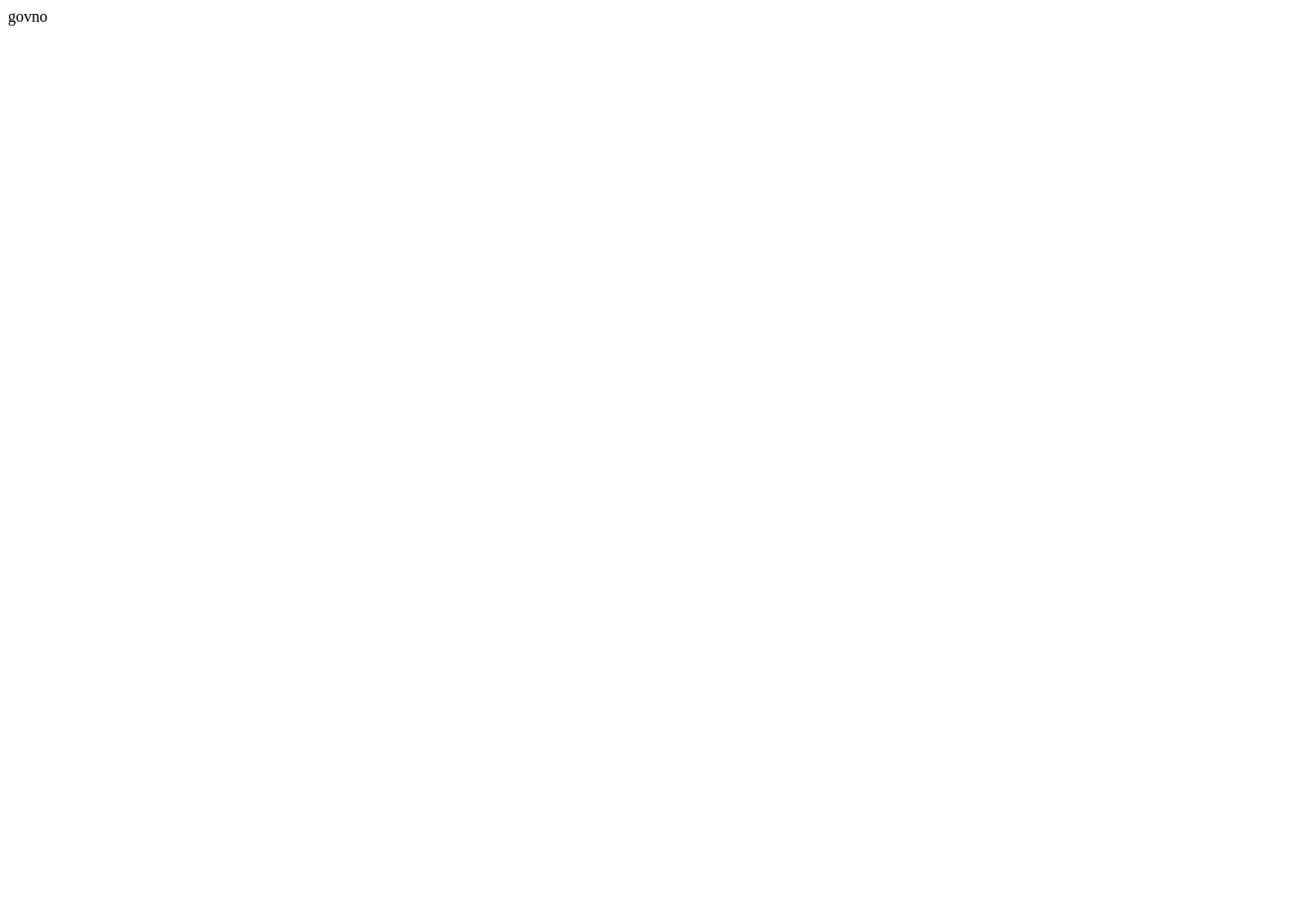
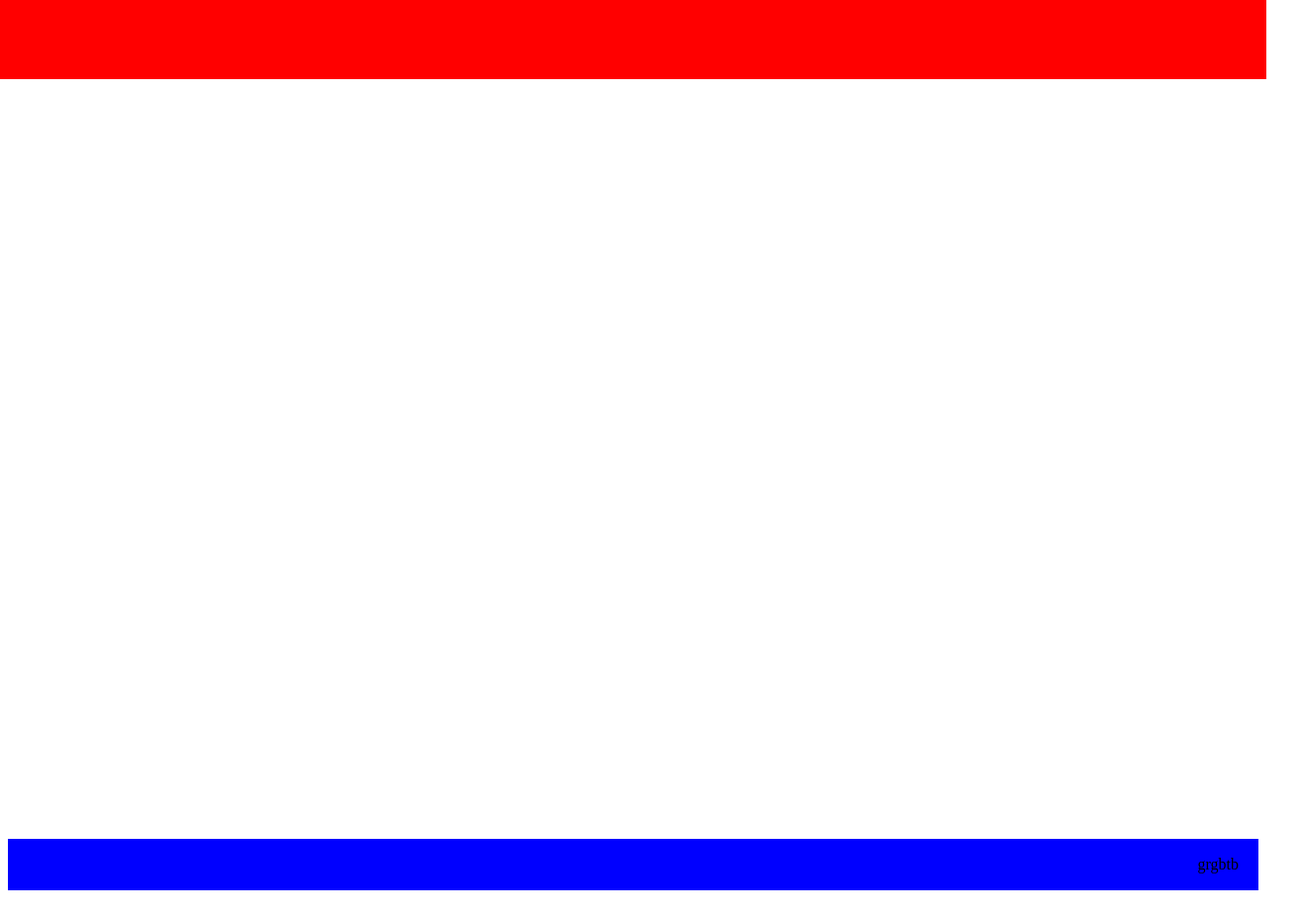
Before and after one commit to Kofeinich/advocate-front, a Gatsby site: page / in a window 1280 px wide. Shown: the whole page at 99% size, 1312 px wide, since content can reach past the window. Before the commit the page ends 800 px from the top, so only its background shows below. Built offline with nearby package versions, Linux system fonts and the light colour scheme; Gatsby itself is replaced by a stand-in of ours.

Commit message:
feat: Layout.js

```diff
--- a/package.json
+++ b/package.json
@@ -15,6 +15,7 @@
   "dependencies": {
     "@chakra-ui/gatsby-plugin": "^3.0.6",
     "@chakra-ui/react": "^2.4.1",
+    "@chakra-ui/theme-tools": "^2.0.13",
     "@emotion/react": "^11.10.5",
     "@emotion/styled": "^11.10.5",
     "framer-motion": "^7.6.7",
--- a/src/pages/index.js
+++ b/src/pages/index.js
@@ -1,11 +1,26 @@
 import * as React from 'react'
+import {
+    ThemeProvider,
+    useColorMode,
+    useColorModeValue,
+    ColorModeProvider, Box,
+} from "@chakra-ui/react";
+import colorTheme from "../styles/theme";
+import {Switcher} from "../styles/components/switcher/Switcher";
+import {Layout} from "../styles/components/layout/Layout";
 
 const MainPage = () => {
-  return (
-    <>
-      govno
-    </>
-  )
+    const {toggleColorMode} = useColorMode();
+
+    return (
+        <ThemeProvider resetCSS theme={colorTheme}>
+            <ColorModeProvider>
+                <Layout>
+                    <Box h={'800px'}></Box>
+                </Layout>
+            </ColorModeProvider>
+        </ThemeProvider>
+    )
 }
 
 export default MainPage
--- /dev/null
+++ b/src/styles/components/layout/Layout.js
@@ -0,0 +1,19 @@
+import * as React from 'react'
+import {Container} from "./container/Container";
+import {Header} from "./header/Header";
+import {Footer} from "./footer/Footer";
+import {Flex} from "@chakra-ui/react";
+
+export const Layout = ({children}) => {
+    return (
+        <Flex
+            position={'relative'}
+            w={'100%'}
+            flexDirection={'column'}
+        >
+            <Header />
+            <Container>{children}</Container>
+            <Footer />
+        </Flex>
+    );
+}
--- /dev/null
+++ b/src/styles/components/layout/container/Container.js
@@ -0,0 +1,21 @@
+import * as React from 'react'
+import {Flex} from "@chakra-ui/react";
+
+
+export const Container = ({children}) => {
+    return (
+        <Flex
+            as={'main'}
+            w={'100%'}
+            flexGrow={1}
+            flexDirection={'column'}
+            position={'relative'}
+            p={'20px'}
+            left={0}
+            top={'80px'}
+            alignItems={'center'}
+        >
+            {children}
+        </Flex>
+    )
+};
--- /dev/null
+++ b/src/styles/components/layout/footer/Footer.js
@@ -0,0 +1,31 @@
+import * as React from 'react'
+import {Flex} from "@chakra-ui/react";
+
+
+export const Footer = () => {
+    return (
+        <Flex
+            as={'footer'}
+            alignItems={'center'}
+            justify={'center'}
+            w={'100%'}
+            h={'52px'}
+            position={'relative'}
+            bottom={0}
+            left={0}
+            zIndex={1000}
+            bg={'blue'}
+        >
+            <Flex
+                mw={'2000px'}
+                p={'14px 20px'}
+                w={'100%'}
+                alignItems={'center'}
+                justify={'right'}
+            >
+                grgbtb
+            </Flex>
+
+        </Flex>
+    )
+}
--- /dev/null
+++ b/src/styles/components/layout/header/Header.js
@@ -0,0 +1,19 @@
+import * as React from 'react'
+import {Flex} from "@chakra-ui/react";
+
+export const Header = () => {
+    return (
+        <Flex
+            as={'header'}
+            w={'100%'}
+            h={'80px'}
+            position={'fixed'}
+            top={0}
+            left={0}
+            zIndex={1000}
+            bg={'red'}
+        >
+
+        </Flex>
+    )
+}
--- /dev/null
+++ b/src/styles/components/switcher/Switcher.js
@@ -0,0 +1,9 @@
+import {Heading, useColorModeValue, useColorMode} from "@chakra-ui/react";
+import * as React from "react";
+
+export const Switcher = () => {
+    const { colorMode } = useColorMode()
+    return <Heading as={'h1'} color={`mode.${colorMode}.heading3`}>
+        Hero
+    </Heading>
+}
--- /dev/null
+++ b/src/styles/theme.js
@@ -0,0 +1,29 @@
+import {extendTheme} from "@chakra-ui/react"
+
+const config = {
+    initialColorMode: localStorage.getItem('chakra-ui-color-mode')||'dark',
+    useSystemColorMode: true,
+}
+const colorTheme = extendTheme({
+    config,
+    mode : {
+        light: {
+            base: '#F7F5FB',
+            primary: '#F06449',
+            heading1: '#F06449',
+            heading3: '#F06449',
+            font: '#474747',
+            additional: '#FFC7594D',
+        },
+        dark: {
+            base: '#36382E',
+            primary: '#F06449',
+            heading1: '#F7F5FB',
+            heading3: '#FFC759',
+            font: '#F7F5FB',
+            additional: '#474747',
+        },
+    },
+})
+
+export default colorTheme
```
Also changed, not shown: src/pages/practice.js (added, +8 -0 lines), src/styles/components/styled/ButtonStyled.js (added, +7 -0 lines), src/styles/components/styled/HeadingStyled.js (added, +10 -0 lines), 1 other file.
